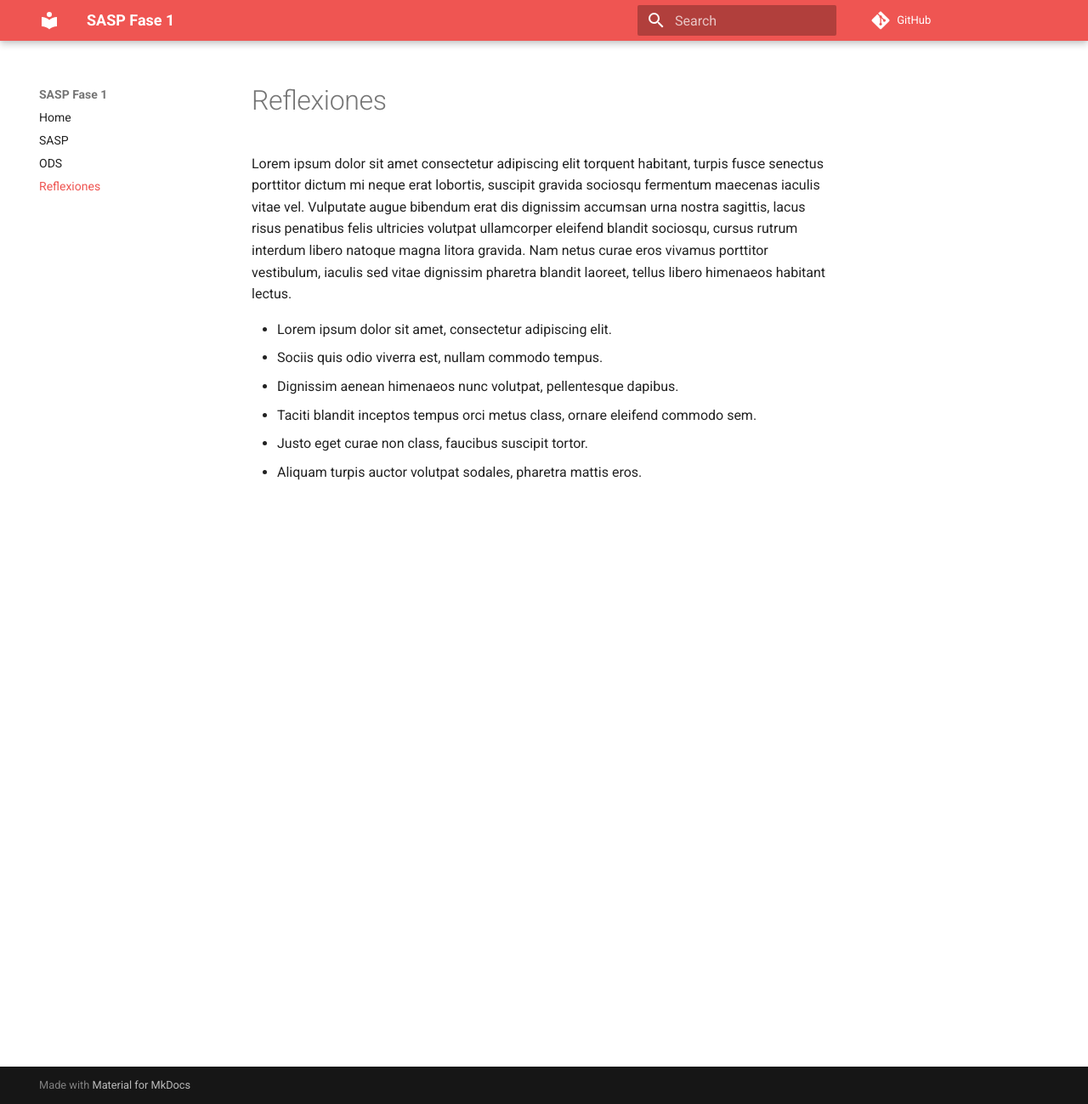
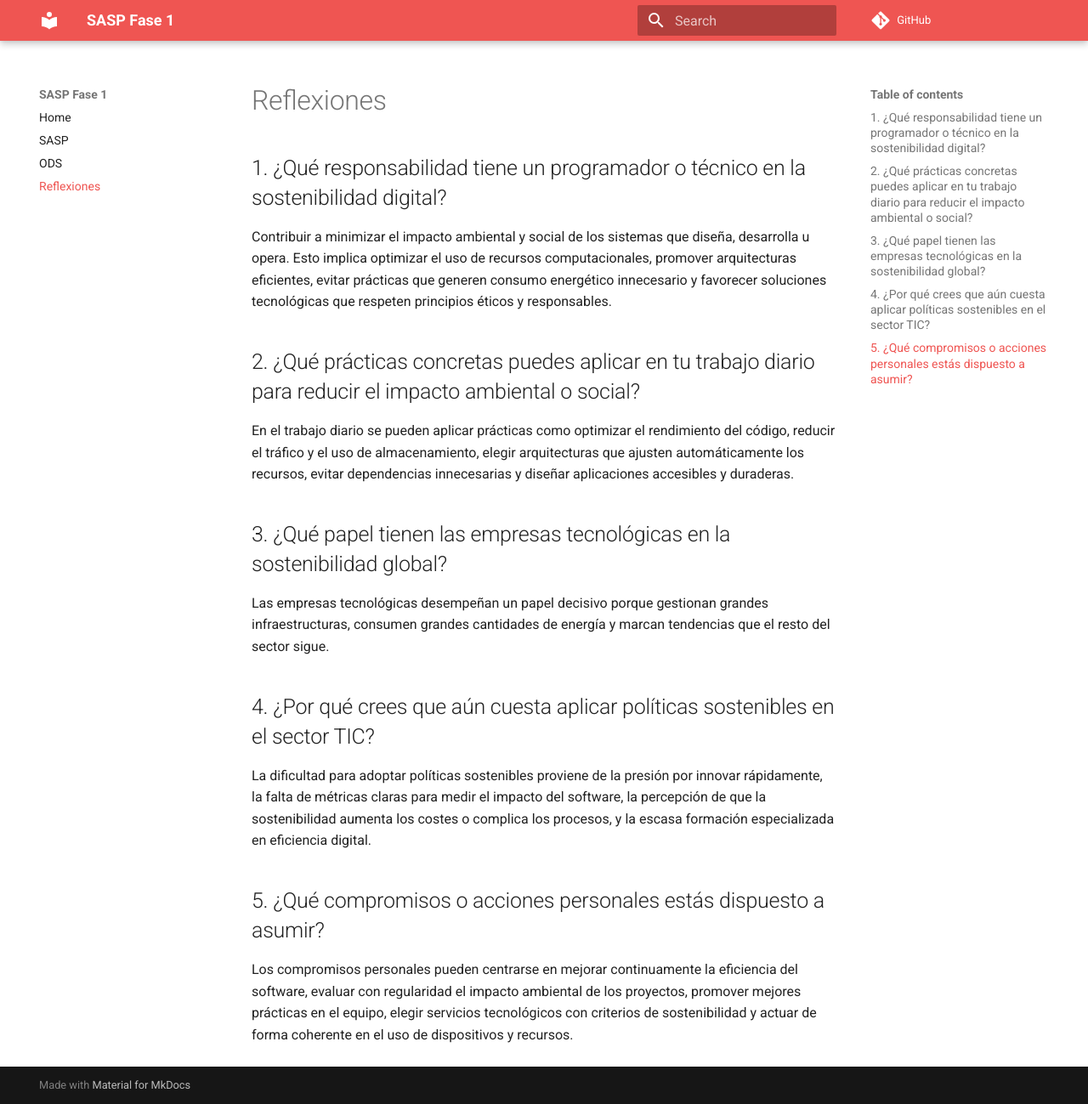
Before and after one commit to scassanc/saspfase1, an MkDocs documentation site: the page built from docs/reflexiones.md, in a window 1280 px wide and 1299 px high. Shown: the whole window at 85% size. Built offline with MkDocs 1.6.1 and Material for MkDocs 9.7.7, drawn with Linux system fonts in a browser that asks for light colours; comment, search, counter and statistics services are not loaded.

Commit message:
docs: add missing info

```diff
--- /dev/null
+++ b/docs/ods12.md
@@ -0,0 +1,52 @@
+# ODS 12
+
+![ODS 12](./assets/ods12.png)
+
+## 1. ¿Cuál es el objetivo principal de este ODS según la ONU?
+
+Garantizar modalidades de **consumo y producción sostenibles**, reduciendo el uso de recursos naturales, los desechos y los impactos ambientales y sociales a lo largo de todo el ciclo de vida de productos y servicios.
+
+## 2. ¿Qué relación tiene con la tecnología o la informática?
+
+La tecnología permite optimizar cadenas de suministro, medir impactos ambientales, mejorar la eficiencia energética, reducir residuos y habilitar modelos de economía circular mediante datos, automatización y trazabilidad digital.
+
+## 3. ¿Qué problemas o retos ambientales/sociales afectan al logro de este objetivo? (describe al menos tres).
+
+1. **Sobreexplotación de recursos naturales**: La extracción excesiva de materias primas supera la capacidad de regeneración de los ecosistemas.
+2. **Generación masiva de residuos (especialmente electrónicos y plásticos)**: El reciclaje sigue siendo insuficiente y la basura mal gestionada impacta en suelos, agua y salud pública.
+3. **Falta de transparencia en cadenas de suministro**: Dificulta medir impactos, detectar prácticas abusivas y garantizar producción sostenible.
+
+## 4. ¿Cómo influye la actividad tecnológica en esos problemas (de forma positiva o negativa)?
+
+| Positiva                   | Negativa                               |
+| -------------------------- | -------------------------------------- |
+| Optimiza procesos          | Genera residuos electrónicos           |
+| Digitaliza la trazabilidad | Alto consumo energético                |
+| Reduce consumos            | Emisiones asociadas a centros de datos |
+| Permite modelos circulares | Presión sobre minerales críticos       |
+
+## 5. ¿Qué soluciones tecnológicas podrían aplicarse para mitigarlos o resolverlos?
+
+Sistemas _IoT_ y _blockchain_ pueden mejorar la trazabilidad y la transparencia en cadenas de suministro, reducir residuos y optimizar procesos. _IA_ para optimizar procesos y reducir desperdicio. Plataformas digitales de economía circular pueden facilitar la transición a un modelo más sostenible.
+
+## 6. ¿Qué ejemplos o casos reales conoces (empresas, proyectos, iniciativas)?
+
+- **Empresas**: Amazon, Tesla, Snap, Walmart.
+- **Proyectos**: Proyecto "Zero Waste" de la ONU, iniciativa "Smart Cities" de la ONU.
+- **Iniciativas**: Reducción de residuos en la Industria de la Tecnología, Programas de Reciclaje en la Industria de la Tecnología.
+
+## 7. ¿Qué indicadores o métricas podrían usarse para medir el progreso hacia este ODS?
+
+- **Reducción de residuos**: Medida por el porcentaje de reducción en la generación de residuos comparado con años anteriores.
+- **Consumo energético**: Medida por el porcentaje de reducción en el consumo energético comparado con años anteriores.
+- **Emisiones de gases de efecto invernadero**: Medida por la reducción en emisiones de gases de efecto invernadero en comparación con años anteriores.
+
+## Fuentes
+
+- [ODS 12: Garantizar modalidades de consumo y producción sostenibles](https://www.un.org/sustainabledevelopment/sustainable-consumption-production/)
+
+## Enlaces de mis compañeros
+
+- [ODS 8](https://amancab828.github.io/SASP_04/#ods8)
+- [ODS 13](https://claudiabr14.github.io/SASP_Fase1_Web/ods/)
+- [ODS 3](https://jcanleo649.github.io/SASP_04/ods3/)
--- a/docs/reflexiones.md
+++ b/docs/reflexiones.md
@@ -1,10 +1,21 @@
 # Reflexiones
 
-Lorem ipsum dolor sit amet consectetur adipiscing elit torquent habitant, turpis fusce senectus porttitor dictum mi neque erat lobortis, suscipit gravida sociosqu fermentum maecenas iaculis vitae vel. Vulputate augue bibendum erat dis dignissim accumsan urna nostra sagittis, lacus risus penatibus felis ultricies volutpat ullamcorper eleifend blandit sociosqu, cursus rutrum interdum libero natoque magna litora gravida. Nam netus curae eros vivamus porttitor vestibulum, iaculis sed vitae dignissim pharetra blandit laoreet, tellus libero himenaeos habitant lectus.
+## 1. ¿Qué responsabilidad tiene un programador o técnico en la sostenibilidad digital?
 
-- Lorem ipsum dolor sit amet, consectetur adipiscing elit.
-- Sociis quis odio viverra est, nullam commodo tempus.
-- Dignissim aenean himenaeos nunc volutpat, pellentesque dapibus.
-- Taciti blandit inceptos tempus orci metus class, ornare eleifend commodo sem.
-- Justo eget curae non class, faucibus suscipit tortor.
-- Aliquam turpis auctor volutpat sodales, pharetra mattis eros.
+Contribuir a minimizar el impacto ambiental y social de los sistemas que diseña, desarrolla u opera. Esto implica optimizar el uso de recursos computacionales, promover arquitecturas eficientes, evitar prácticas que generen consumo energético innecesario y favorecer soluciones tecnológicas que respeten principios éticos y responsables.
+
+## 2. ¿Qué prácticas concretas puedes aplicar en tu trabajo diario para reducir el impacto ambiental o social?
+
+En el trabajo diario se pueden aplicar prácticas como optimizar el rendimiento del código, reducir el tráfico y el uso de almacenamiento, elegir arquitecturas que ajusten automáticamente los recursos, evitar dependencias innecesarias y diseñar aplicaciones accesibles y duraderas.
+
+## 3. ¿Qué papel tienen las empresas tecnológicas en la sostenibilidad global?
+
+Las empresas tecnológicas desempeñan un papel decisivo porque gestionan grandes infraestructuras, consumen grandes cantidades de energía y marcan tendencias que el resto del sector sigue.
+
+## 4. ¿Por qué crees que aún cuesta aplicar políticas sostenibles en el sector TIC?
+
+La dificultad para adoptar políticas sostenibles proviene de la presión por innovar rápidamente, la falta de métricas claras para medir el impacto del software, la percepción de que la sostenibilidad aumenta los costes o complica los procesos, y la escasa formación especializada en eficiencia digital.
+
+## 5. ¿Qué compromisos o acciones personales estás dispuesto a asumir?
+
+Los compromisos personales pueden centrarse en mejorar continuamente la eficiencia del software, evaluar con regularidad el impacto ambiental de los proyectos, promover mejores prácticas en el equipo, elegir servicios tecnológicos con criterios de sostenibilidad y actuar de forma coherente en el uso de dispositivos y recursos.
```
Also changed, not shown: docs/ods.md (deleted, +0 -7 lines), docs/assets/ods12.png (added).
